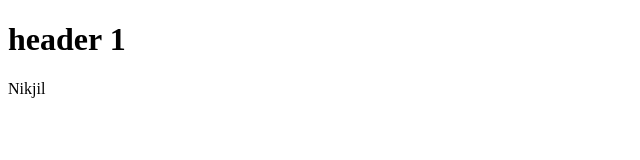
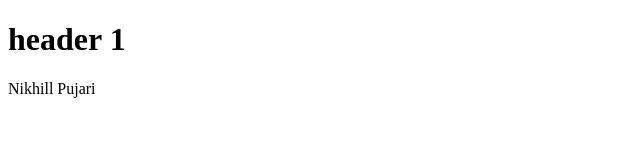
Before and after one commit to nikhilpujari/gittest, a plain HTML site: page index.html in a window 1280 px wide. Shown: the full height of the page, 0-640 px from the left. Drawn offline with Linux system fonts and the light colour scheme.

Commit message:
fifth commit

```diff
--- a/index.html
+++ b/index.html
@@ -9,6 +9,6 @@
 </head>
 <body>
     <h1>header 1</h1>
-    Nikjil
+    Nikhill Pujari
 </body>
 </html>
```
